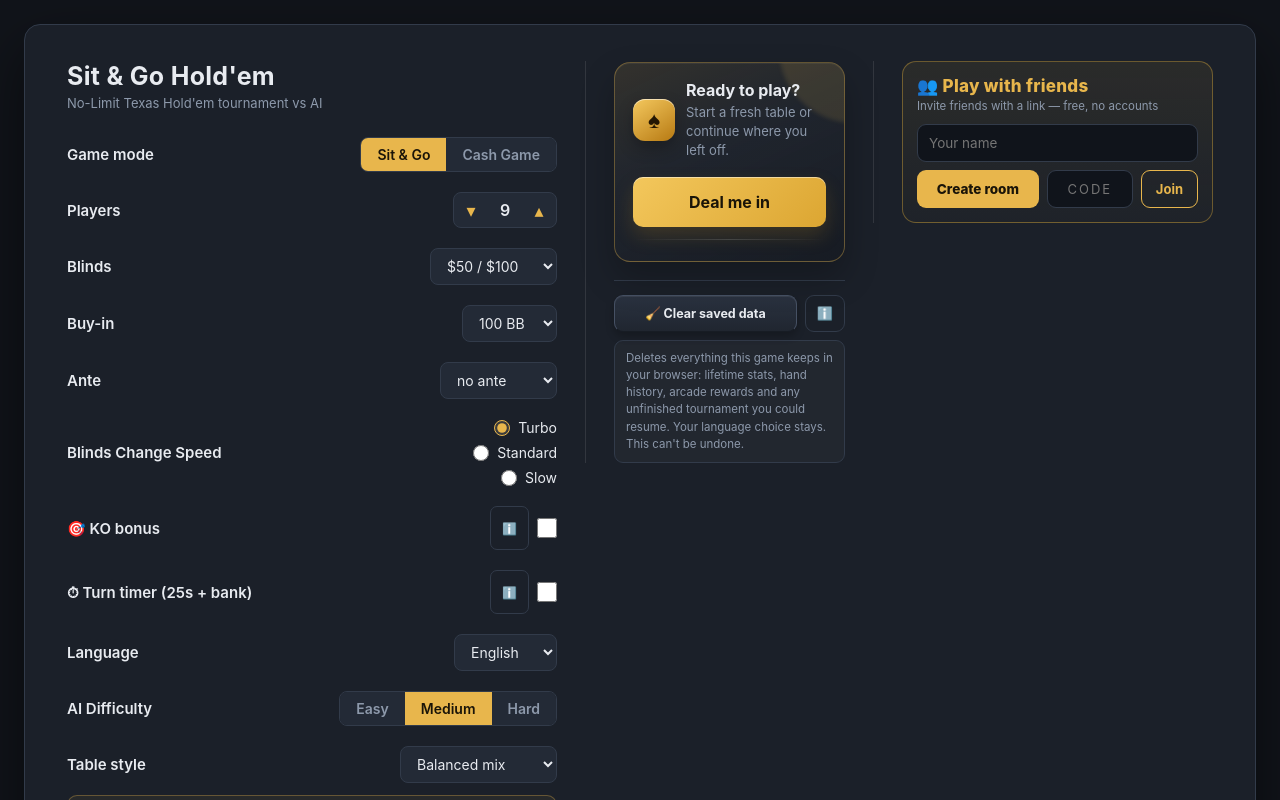
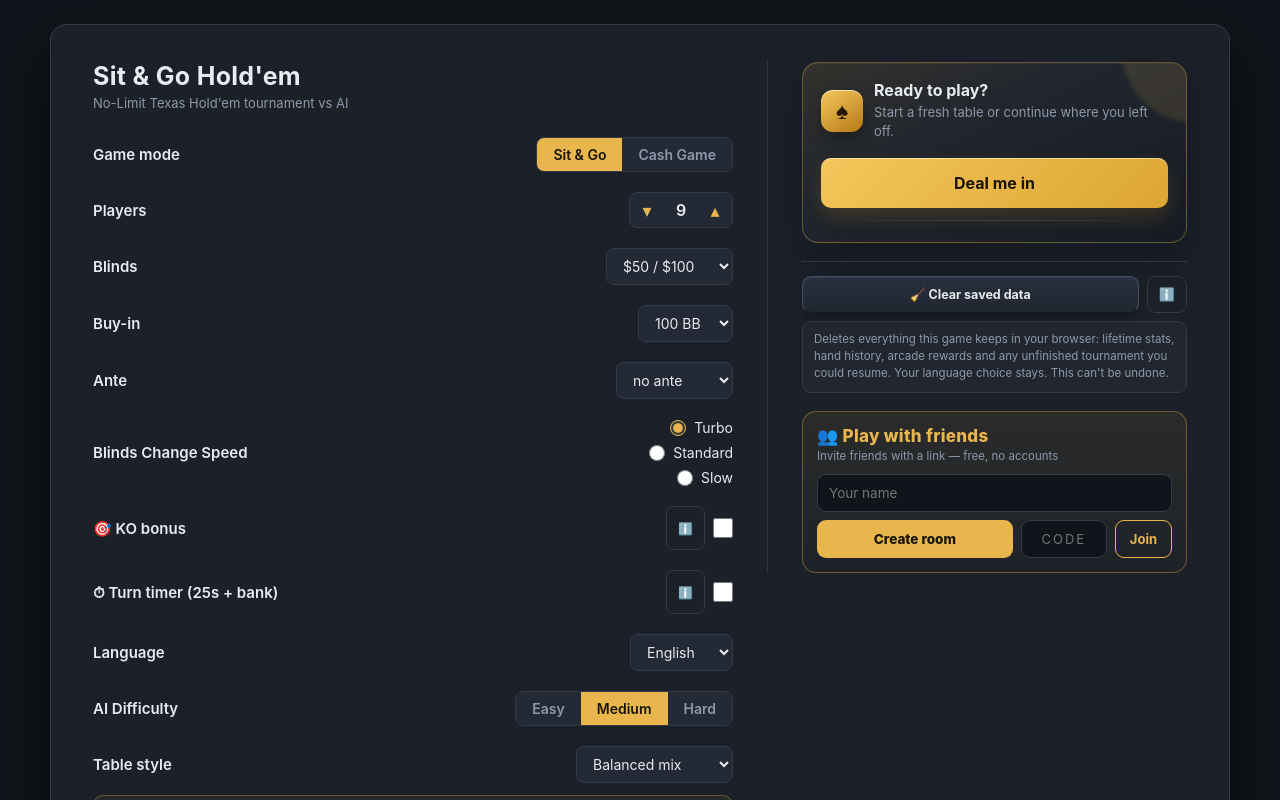
Before and after one commit to best-trading-indicator-tools/poker, a website: page poker.html in a window 1280 px wide. Drawn offline with Linux system fonts and the light colour scheme.

Commit message:
Simplify setup to two columns

```diff
--- a/poker.html
+++ b/poker.html
@@ -26,11 +26,11 @@ body{background:var(--bg);color:var(--text);overflow:hidden;}
 
 /* ---------- SETUP ---------- */
 #setup{height:100%;display:flex;align-items:flex-start;justify-content:center;overflow-y:auto;-webkit-overflow-scrolling:touch;padding:24px 0;}
-.setup-card{background:var(--panel);border:1px solid var(--line);border-radius:16px;padding:36px 42px;width:min(1380px,calc(100vw - 48px));box-shadow:0 24px 60px rgba(0,0,0,.5);}
-.setup-layout{display:grid;grid-template-columns:minmax(430px,1fr) minmax(220px,260px) minmax(280px,340px);grid-template-areas:"main actions side";gap:28px;align-items:start;}
-.setup-main,.setup-side,.setup-actions{min-width:0;}
-.setup-main{grid-area:main}.setup-actions{grid-area:actions}.setup-side{grid-area:side}
-.setup-side,.setup-actions{border-left:1px solid rgba(255,255,255,.10);padding-left:28px;}
+.setup-card{background:var(--panel);border:1px solid var(--line);border-radius:16px;padding:36px 42px;width:min(1180px,calc(100vw - 48px));box-shadow:0 24px 60px rgba(0,0,0,.5);}
+.setup-layout{display:grid;grid-template-columns:minmax(480px,1fr) minmax(340px,420px);grid-template-areas:"main actions";gap:34px;align-items:start;}
+.setup-main,.setup-actions{min-width:0;}
+.setup-main{grid-area:main}.setup-actions{grid-area:actions}
+.setup-actions{border-left:1px solid rgba(255,255,255,.10);padding-left:34px;}
 .setup-actions{position:sticky;top:24px;padding-top:1px;}
 .setup-action-card{position:relative;overflow:hidden;padding:18px;border:1px solid rgba(232,182,76,.36);border-radius:16px;background:linear-gradient(155deg,rgba(232,182,76,.12),rgba(255,255,255,.025) 42%,rgba(9,12,17,.22));box-shadow:0 16px 34px rgba(0,0,0,.24),inset 0 1px 0 rgba(255,255,255,.05);}
 .setup-action-card::after{content:"";position:absolute;width:150px;height:150px;right:-85px;top:-90px;border-radius:50%;background:rgba(232,182,76,.13);filter:blur(2px);pointer-events:none;}
@@ -97,7 +97,7 @@ input[type=checkbox]{width:20px;height:20px;accent-color:var(--gold);cursor:poin
 #ovBlunders .bl-more{font-size:11px;color:var(--dim);text-align:center;padding-top:6px;}
 /* multiplayer: lobby + chat */
 #mpSec{margin-top:18px;border:1px solid rgba(230,180,60,.38);background:linear-gradient(180deg,rgba(230,180,60,.08),rgba(230,180,60,.02));border-radius:14px;padding:14px;}
-.setup-side #mpSec{margin-top:0;}
+.setup-actions #mpSec{margin-top:18px;}
 #mpSec h3{font-size:17px;font-weight:800;color:var(--gold);margin-bottom:3px;letter-spacing:.3px;}
 #mpSub{font-size:11.5px;color:var(--dim);margin-bottom:11px;}
 #mpName{width:100%;margin-bottom:8px;background:#10141b;border:1px solid var(--line);border-radius:9px;color:var(--text);padding:10px 11px;font-size:13.5px;box-sizing:border-box;}
@@ -806,14 +806,6 @@ body.fl #raiseBtn .act-label{font-size:11.5px;margin-right:0;}
 body.fl #raiseBtn .act-amount{font-size:12.5px;}
 body.fl #chipPreview{display:none!important;}
 
-@media(min-width:1025px) and (max-width:1120px){
-  .setup-card{padding:32px;width:calc(100vw - 40px);}
-  .setup-layout{grid-template-columns:minmax(430px,1fr) minmax(290px,340px);grid-template-areas:"main side" "actions actions";}
-  .setup-actions{grid-column:1/-1;position:static;border-left:0;border-top:1px solid rgba(255,255,255,.10);padding:22px 0 0;}
-  .setup-action-card{display:grid;grid-template-columns:minmax(220px,.8fr) repeat(3,minmax(0,1fr));gap:12px;align-items:center;}
-  .setup-actions-head{margin:0}.setup-action-buttons{display:contents}.setup-action-divider{display:none;}
-}
-
 /* ================= MOBILE / TOUCH =================
    applies to phones AND any portrait screen up to 1024px (large phones, iPad,
    narrow browser windows) — desktop-sized seats never fit a portrait table */
@@ -823,10 +815,9 @@ body.fl #chipPreview{display:none!important;}
   #setup{align-items:flex-start;overflow-y:auto;-webkit-overflow-scrolling:touch;}
   .setup-card{display:block;width:auto;max-width:94vw;padding:24px 22px;margin:max(10px,env(safe-area-inset-top)) auto max(24px,env(safe-area-inset-bottom));}
   .setup-layout{display:flex;flex-direction:column;}
-  .setup-main{order:1}.setup-actions{order:2}.setup-side{order:3}
-  .setup-side,.setup-actions{position:static;border-left:0;padding-left:0;width:100%;}
+  .setup-main{order:1}.setup-actions{order:2}
+  .setup-actions{position:static;border-left:0;padding-left:0;width:100%;}
   .setup-actions{margin-top:4px;}
-  .setup-side #mpSec{margin-top:18px;}
   .setup-card h1{font-size:21px;}
   .radios label,.seg button,select{font-size:13px;}
   /* breathing room between row labels and their controls on small screens */
@@ -1038,19 +1029,6 @@ body.fl #chipPreview{display:none!important;}
           <div id="tableCustomStatus" class="hidden"></div>
         </div>
       </div>
-      <div class="setup-side">
-        <div id="mpSec">
-          <h3 id="mpTitle">👥 Play with friends</h3>
-          <div id="mpSub">Invite friends with a link — free, no accounts</div>
-          <input id="mpName" maxlength="14" placeholder="Your name">
-          <div id="mpRow">
-            <button id="mpCreate">Create room</button>
-            <input id="mpCode" maxlength="8" placeholder="CODE">
-            <button id="mpJoinBtn">Join</button>
-          </div>
-          <p id="mpStatus" class="hidden"></p>
-        </div>
-      </div>
       <div class="setup-actions">
         <div class="setup-action-card">
           <div class="setup-actions-head">
@@ -1069,6 +1047,17 @@ body.fl #chipPreview{display:none!important;}
           <button id="resetInfoBtn" aria-label="What does this do?" aria-expanded="true">&#8505;&#65039;</button>
         </div>
         <p id="resetInfo"></p>
+        <div id="mpSec">
+          <h3 id="mpTitle">👥 Play with friends</h3>
+          <div id="mpSub">Invite friends with a link — free, no accounts</div>
+          <input id="mpName" maxlength="14" placeholder="Your name">
+          <div id="mpRow">
+            <button id="mpCreate">Create room</button>
+            <input id="mpCode" maxlength="8" placeholder="CODE">
+            <button id="mpJoinBtn">Join</button>
+          </div>
+          <p id="mpStatus" class="hidden"></p>
+        </div>
       </div>
     </div>
   </div>
```
